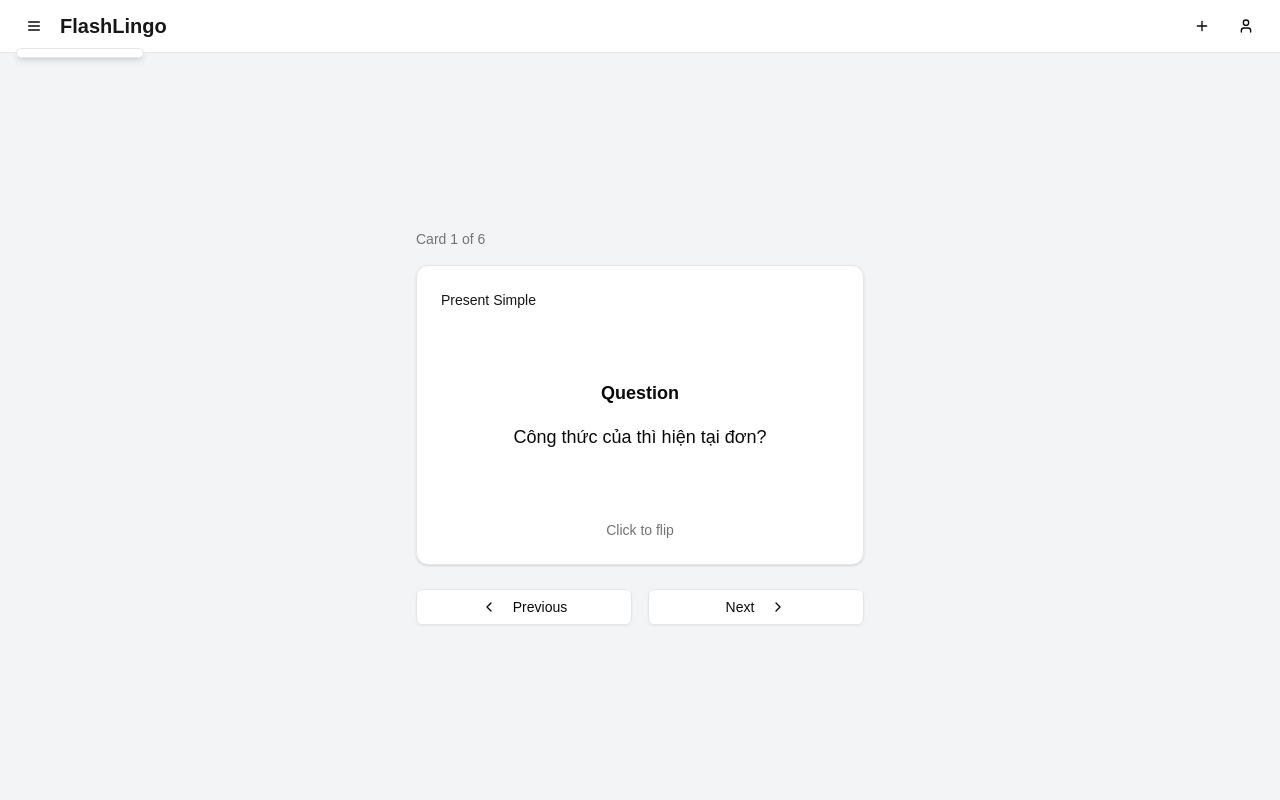
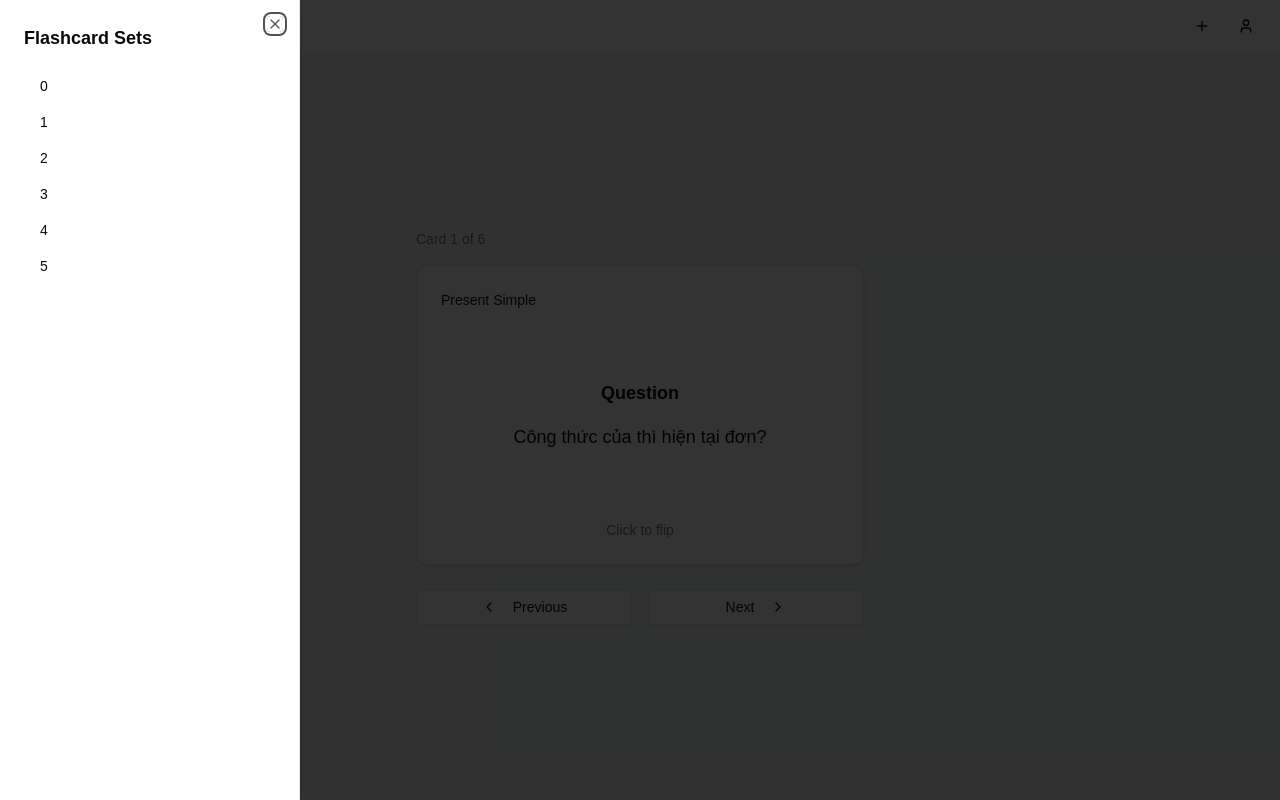
Before and after one commit to hiep1810/react_flashcard, a Next.js app: page / in a window 1280 px wide. Both pictures are taken after a click on the button "Open menu". Built offline with nearby package versions, Linux system fonts and the light colour scheme.

Commit message:
feat: change menubar to leftside

```diff
--- a/package.json
+++ b/package.json
@@ -9,6 +9,7 @@
     "lint": "next lint"
   },
   "dependencies": {
+    "@radix-ui/react-dialog": "^1.1.2",
     "@radix-ui/react-dropdown-menu": "^2.1.2",
     "@radix-ui/react-slot": "^1.1.0",
     "@shadcn/ui": "^0.0.4",
--- a/src/app/page.tsx
+++ b/src/app/page.tsx
@@ -1,15 +1,11 @@
 "use client"
 
 import React, { useState, useEffect } from 'react'
-import { ChevronLeft, ChevronRight, Menu, Plus, User } from 'lucide-react'
+import { ChevronLeft, ChevronRight, Menu, Plus, User, X } from 'lucide-react'
 import { Button } from "@/components/ui/button"
 import { Card, CardContent } from "@/components/ui/card"
-import {
-  DropdownMenu,
-  DropdownMenuContent,
-  DropdownMenuItem,
-  DropdownMenuTrigger,
-} from "@/components/ui/dropdown-menu"
+import { Sheet, SheetContent, SheetHeader, SheetTitle, SheetTrigger } from "@/components/ui/sheet"
+
 
 const flashcardSets = [
     {
@@ -48,6 +44,7 @@
   const [mounted, setMounted] = useState(false)
   const [currentCard, setCurrentCard] = useState(0)
   const [isFlipped, setIsFlipped] = useState(false)
+  const [isOpen, setIsOpen] = useState(false)
 
   useEffect(() => {
     setMounted(true)
@@ -75,16 +72,31 @@
     <div className="flex flex-col min-h-screen bg-gray-100">
       <header className="flex items-center justify-between px-4 py-2 bg-white border-b">
         <div className="flex items-center">
-          <DropdownMenu>
-            <DropdownMenuTrigger asChild>
+          <Sheet open={isOpen} onOpenChange={setIsOpen}>
+            <SheetTrigger asChild>
               <Button variant="ghost" size="icon" className="mr-2">
                 <Menu className="h-5 w-5" />
                 <span className="sr-only">Open menu</span>
               </Button>
-            </DropdownMenuTrigger>
-            <DropdownMenuContent align="start">
-            </DropdownMenuContent>
-          </DropdownMenu>
+            </SheetTrigger>
+            <SheetContent side="left" className="w-[250px] sm:w-[300px]">
+              <SheetHeader>
+                <SheetTitle>Flashcard Sets</SheetTitle>
+              </SheetHeader>
+              <div className="py-4">
+                {Object.keys(flashcardSets).map((set) => (
+                  <Button
+                    key={set}
+                    variant="ghost"
+                    className="w-full justify-start"
+                    onClick={() => {}}
+                  >
+                    {set}
+                  </Button>
+                ))}
+              </div>
+            </SheetContent>
+          </Sheet>
           <h1 className="text-xl font-bold text-primary">FlashLingo</h1>
         </div>
         <div className="flex items-center space-x-2">
--- /dev/null
+++ b/src/components/ui/sheet.tsx
@@ -0,0 +1,140 @@
+"use client"
+
+import * as React from "react"
+import * as SheetPrimitive from "@radix-ui/react-dialog"
+import { cva, type VariantProps } from "class-variance-authority"
+import { X } from "lucide-react"
+
+import { cn } from "@/lib/utils"
+
+const Sheet = SheetPrimitive.Root
+
+const SheetTrigger = SheetPrimitive.Trigger
+
+const SheetClose = SheetPrimitive.Close
+
+const SheetPortal = SheetPrimitive.Portal
+
+const SheetOverlay = React.forwardRef<
+  React.ElementRef<typeof SheetPrimitive.Overlay>,
+  React.ComponentPropsWithoutRef<typeof SheetPrimitive.Overlay>
+>(({ className, ...props }, ref) => (
+  <SheetPrimitive.Overlay
+    className={cn(
+      "fixed inset-0 z-50 bg-black/80  data-[state=open]:animate-in data-[state=closed]:animate-out data-[state=closed]:fade-out-0 data-[state=open]:fade-in-0",
+      className
+    )}
+    {...props}
+    ref={ref}
+  />
+))
+SheetOverlay.displayName = SheetPrimitive.Overlay.displayName
+
+const sheetVariants = cva(
+  "fixed z-50 gap-4 bg-background p-6 shadow-lg transition ease-in-out data-[state=closed]:duration-300 data-[state=open]:duration-500 data-[state=open]:animate-in data-[state=closed]:animate-out",
+  {
+    variants: {
+      side: {
+        top: "inset-x-0 top-0 border-b data-[state=closed]:slide-out-to-top data-[state=open]:slide-in-from-top",
+        bottom:
+          "inset-x-0 bottom-0 border-t data-[state=closed]:slide-out-to-bottom data-[state=open]:slide-in-from-bottom",
+        left: "inset-y-0 left-0 h-full w-3/4 border-r data-[state=closed]:slide-out-to-left data-[state=open]:slide-in-from-left sm:max-w-sm",
+        right:
+          "inset-y-0 right-0 h-full w-3/4 border-l data-[state=closed]:slide-out-to-right data-[state=open]:slide-in-from-right sm:max-w-sm",
+      },
+    },
+    defaultVariants: {
+      side: "right",
+    },
+  }
+)
+
+interface SheetContentProps
+  extends React.ComponentPropsWithoutRef<typeof SheetPrimitive.Content>,
+    VariantProps<typeof sheetVariants> {}
+
+const SheetContent = React.forwardRef<
+  React.ElementRef<typeof SheetPrimitive.Content>,
+  SheetContentProps
+>(({ side = "right", className, children, ...props }, ref) => (
+  <SheetPortal>
+    <SheetOverlay />
+    <SheetPrimitive.Content
+      ref={ref}
+      className={cn(sheetVariants({ side }), className)}
+      {...props}
+    >
+      <SheetPrimitive.Close className="absolute right-4 top-4 rounded-sm opacity-70 ring-offset-background transition-opacity hover:opacity-100 focus:outline-none focus:ring-2 focus:ring-ring focus:ring-offset-2 disabled:pointer-events-none data-[state=open]:bg-secondary">
+        <X className="h-4 w-4" />
+        <span className="sr-only">Close</span>
+      </SheetPrimitive.Close>
+      {children}
+    </SheetPrimitive.Content>
+  </SheetPortal>
+))
+SheetContent.displayName = SheetPrimitive.Content.displayName
+
+const SheetHeader = ({
+  className,
+  ...props
+}: React.HTMLAttributes<HTMLDivElement>) => (
+  <div
+    className={cn(
+      "flex flex-col space-y-2 text-center sm:text-left",
+      className
+    )}
+    {...props}
+  />
+)
+SheetHeader.displayName = "SheetHeader"
+
+const SheetFooter = ({
+  className,
+  ...props
+}: React.HTMLAttributes<HTMLDivElement>) => (
+  <div
+    className={cn(
+      "flex flex-col-reverse sm:flex-row sm:justify-end sm:space-x-2",
+      className
+    )}
+    {...props}
+  />
+)
+SheetFooter.displayName = "SheetFooter"
+
+const SheetTitle = React.forwardRef<
+  React.ElementRef<typeof SheetPrimitive.Title>,
+  React.ComponentPropsWithoutRef<typeof SheetPrimitive.Title>
+>(({ className, ...props }, ref) => (
+  <SheetPrimitive.Title
+    ref={ref}
+    className={cn("text-lg font-semibold text-foreground", className)}
+    {...props}
+  />
+))
+SheetTitle.displayName = SheetPrimitive.Title.displayName
+
+const SheetDescription = React.forwardRef<
+  React.ElementRef<typeof SheetPrimitive.Description>,
+  React.ComponentPropsWithoutRef<typeof SheetPrimitive.Description>
+>(({ className, ...props }, ref) => (
+  <SheetPrimitive.Description
+    ref={ref}
+    className={cn("text-sm text-muted-foreground", className)}
+    {...props}
+  />
+))
+SheetDescription.displayName = SheetPrimitive.Description.displayName
+
+export {
+  Sheet,
+  SheetPortal,
+  SheetOverlay,
+  SheetTrigger,
+  SheetClose,
+  SheetContent,
+  SheetHeader,
+  SheetFooter,
+  SheetTitle,
+  SheetDescription,
+}
```
Also changed, not shown: 1 other file (tests, documents, lock files or other folders).
